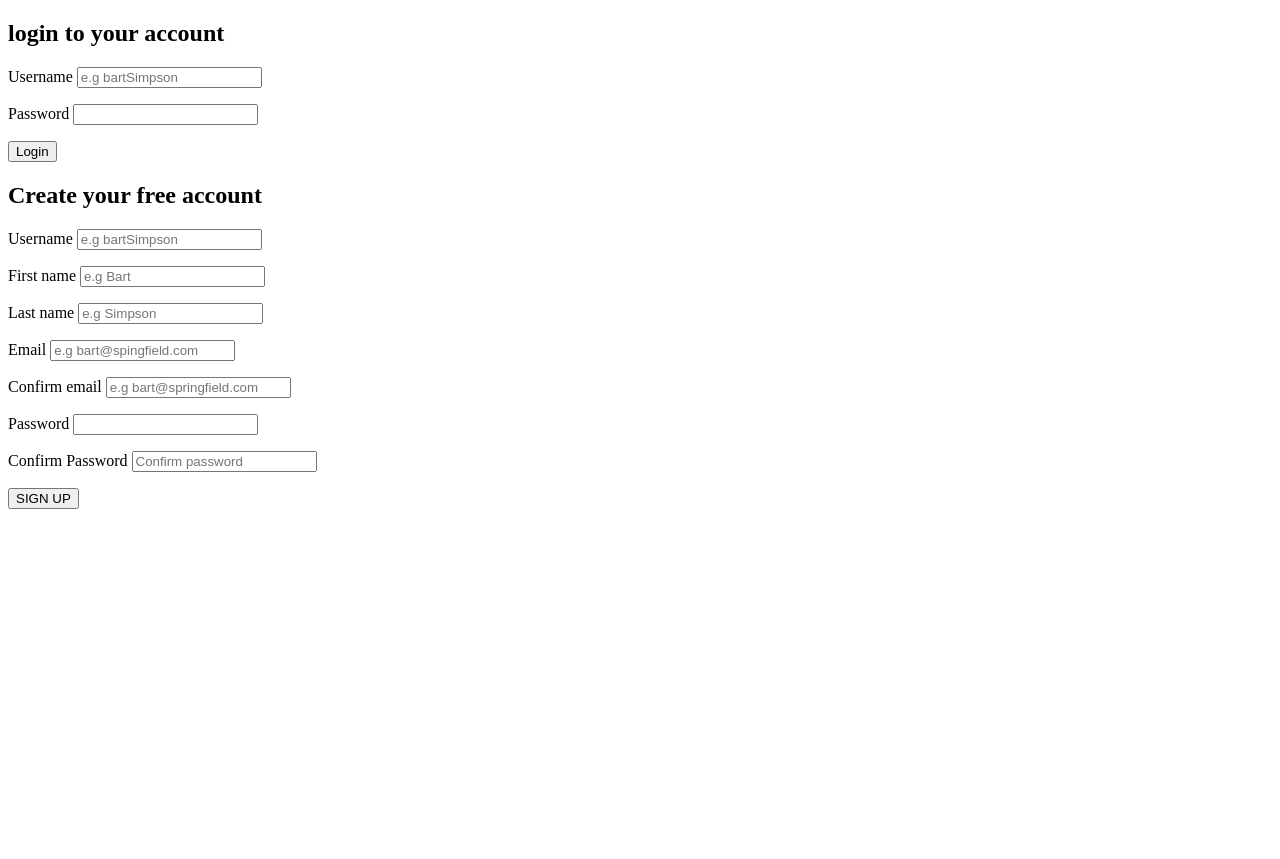
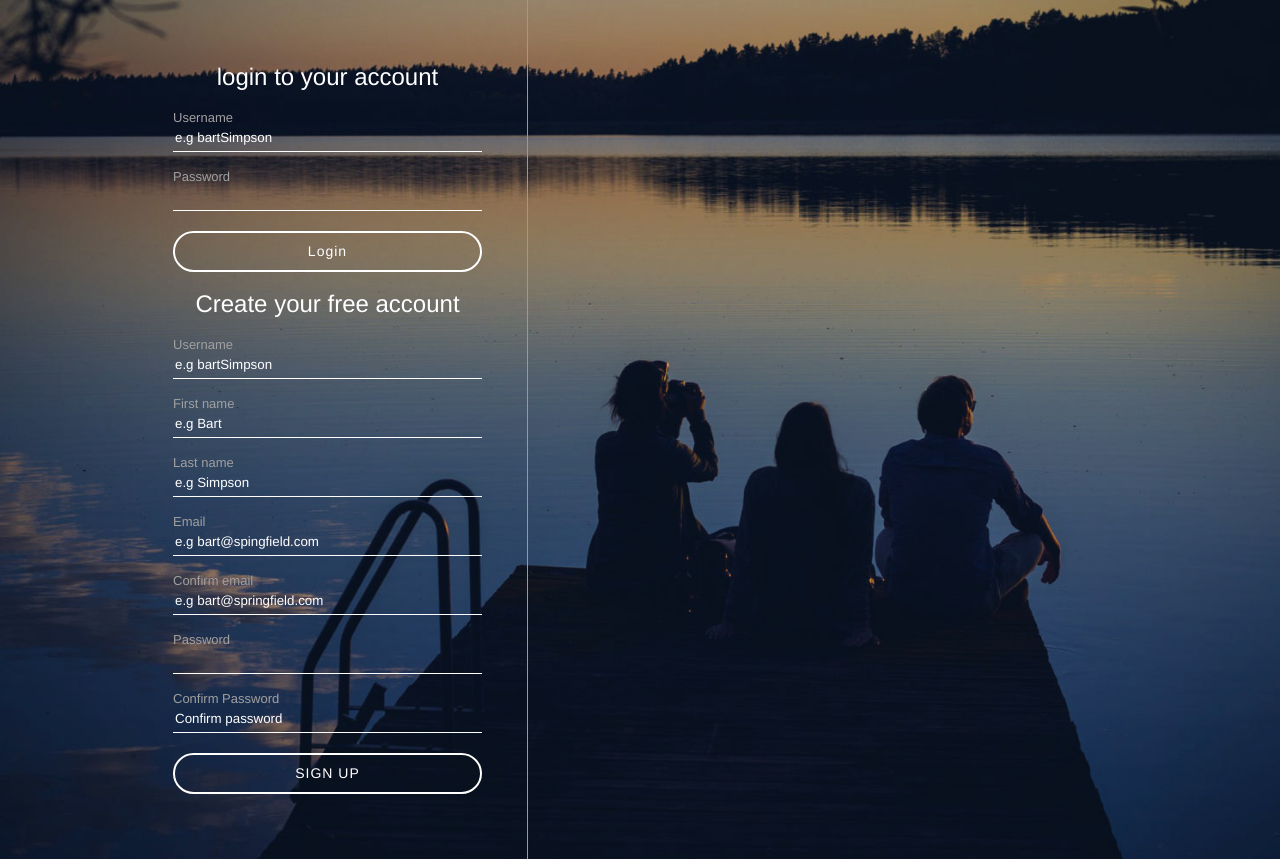
Before and after one commit to steveng2/Slotify, a PHP site: page /register.php in a window 1280 px wide. Before the commit the page ends 509 px from the top, so only its background shows below. Run offline with PHP 8.4, Linux system fonts and the light colour scheme.

Commit message:
styled form elements and setup css file.

```diff
--- /dev/null
+++ b/assets/css/register.css
@@ -0,0 +1,100 @@
+html,
+body {
+    padding: 0;
+    margin: 0;
+    height: 100%;
+}
+#background {
+    background-color: #000;
+    background-image: url(../images/bg.jpg);
+    background-position: center;
+    background-size: cover;
+    display: table;
+    height: 100%;
+    width: 100%;
+}
+
+#loginContainer * {
+    color: #fff;
+    font-family: "Helvetica Neue", "Helvetica", "Arial", "sans-serif";
+    font-weight: normal;
+    line-height: 1em;
+    box-sizing: border-box;
+}
+
+#loginContainer {
+    width: 80%;
+    margin: 0 auto;
+    position: relative;
+    max-width: 1024px;
+}
+
+::-webkit-input-placeholder { /* WebKit, Blink, Edge */
+    color:    #fff;
+}
+:-moz-placeholder { /* Mozilla Firefox 4 to 18 */
+   color:    #fff;
+   opacity:  1;
+}
+::-moz-placeholder { /* Mozilla Firefox 19+ */
+   color:    #fff;
+   opacity:  1;
+}
+:-ms-input-placeholder { /* Internet Explorer 10-11 */
+   color:    #fff;
+}
+::-ms-input-placeholder { /* Microsoft Edge */
+   color:    #fff;
+}
+
+::placeholder { /* Most modern browsers support this now. */
+   color:    #fff;
+}
+
+#inputContainer {
+    width: 400px;
+    padding: 45px;
+    float: left;
+    border-right: 1px solid #999;
+}
+
+#inputContainer h2 {
+    text-align: center;
+}
+
+#inputContainer input[type="text"],
+input[type="email"],
+input[type="password"]
+
+{
+    display: block;
+    background-color: transparent;
+    border: 0;
+    border-bottom: 1px solid #fff;
+    height: 27px;
+    line-height: 27px;
+    width: 100%;
+}
+
+#inputContainer label {
+    color: #a0a0a0;
+    font-size: 13px;
+    margin-top: 15px;
+}
+
+#inputContainer button {
+    background-color: transparent;
+    border: 2px solid #fff;
+    border-radius: 250px;
+    color: #fff;
+    display: block;
+    font-size: 14px;
+    letter-spacing: 1px;
+    margin: 20px auto;
+    height: 41px;
+    width: 100%;
+}
+
+#inputContainer button:hover  {
+    cursor: pointer;
+}
--- a/register.php
+++ b/register.php
@@ -20,8 +20,11 @@ function getInputValue($name) {
 <head>
     <meta charset="UTF-8">
     <title>Welcome to Slotify</title>
+    <link rel="stylesheet" type="text/css" href="assets/css/register.css">
 </head>
 <body>
+  <div id="background">
+    <div id="loginContainer">
            <div id="inputContainer">
                <form id="loginForm" action="register.php" method="POST">
                    <h2>login to your account</h2>
@@ -87,5 +90,7 @@ function getInputValue($name) {
                    </button>
                </form>
            </div>
+        </div>
+    </div>
 </body>
 </html>
```
Also changed, not shown: assets/images/bg.jpg (added), bg.jpg (added). Lines whose indentation alone changed are shown as unchanged.
